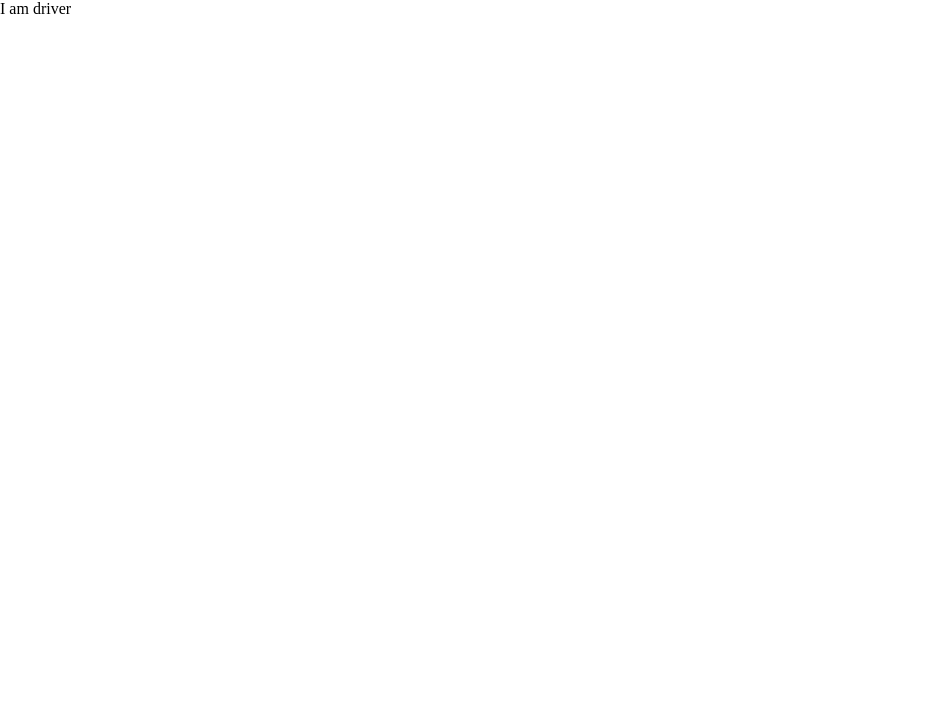
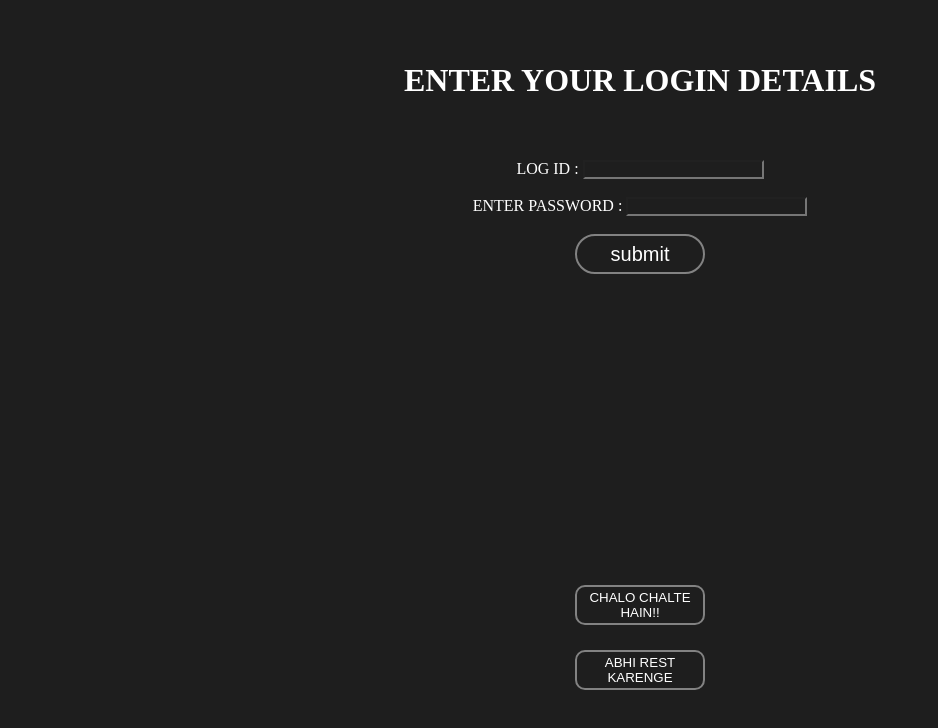
Before and after one commit to SamdeepSharma/TIET-E-Rickshaw-system-MLSC, a React (Vite) app: page /driver in a window 1280 px wide. Shown: the top 728 px of the page, without its empty margins (0-938 px from the left). Built offline with nearby package versions, Linux system fonts and the light colour scheme.

Commit message:
updated driver code

```diff
--- /dev/null
+++ b/src/components/Driver/decision.jsx
@@ -0,0 +1,7 @@
+const decision =()=>{
+    return <div className="deci">
+        <button className="ready btn">CHALO CHALTE HAIN!!</button>
+        <button className="waitbtn btn">ABHI REST KARENGE</button>
+    </div>
+}
+export default decision
--- /dev/null
+++ b/src/components/Driver/driver.css
@@ -0,0 +1,44 @@
+*{
+    background-color: #1e1e1e;
+    color: white;
+}
+.heading{
+    display: flex;
+    height:20vh;
+    align-items: center;
+    justify-content: center;
+}
+.main{
+    display: flex;
+    flex-direction: column;
+    align-items: center;
+
+    min-height: 50vh;
+}
+#logid{
+    align-items: center;
+}
+.btn{
+    border: 2px solid rgb(130, 130, 130);
+    border-radius: 10px;
+    width: 130px;
+    height: 40px;
+}
+.submit{
+    font-size: 20px;
+    border-radius: 30px;
+    justify-content: center;
+    align-items: center;
+}
+.deci{
+    display: flex;
+    align-items: center;
+    justify-content: center;
+    flex-direction: column;
+}
+.ready{
+    margin:25px 0px;
+}
+.waitbtn{
+
+}
--- a/src/components/Driver/driver.jsx
+++ b/src/components/Driver/driver.jsx
@@ -1,8 +1,13 @@
+import './driver.css'
+import Logindriver from './logindriver'
+import Decision from './decision'
 
 const driver = () => {
   return (
     <div>
-      I am driver
+    <h1 className='heading'>ENTER YOUR LOGIN DETAILS </h1>
+    <Logindriver/>
+    <Decision/>
     </div>
   )
 }
--- /dev/null
+++ b/src/components/Driver/logindriver.jsx
@@ -0,0 +1,20 @@
+
+const logindriver = () => {
+    return <div className="main">
+        <div className="login">
+            <label htmlFor="logid"> LOG ID : </label>
+            <input id='logid'></input>
+        </div>
+            <br></br>
+        <div className="Password">
+            <label htmlFor="password">ENTER PASSWORD : </label>
+            <input id='password' type='password'></input>
+        </div>
+            <br></br>
+        <button className="submit btn">submit</button>
+
+    </div>
+
+}
+
+export default logindriver
```
